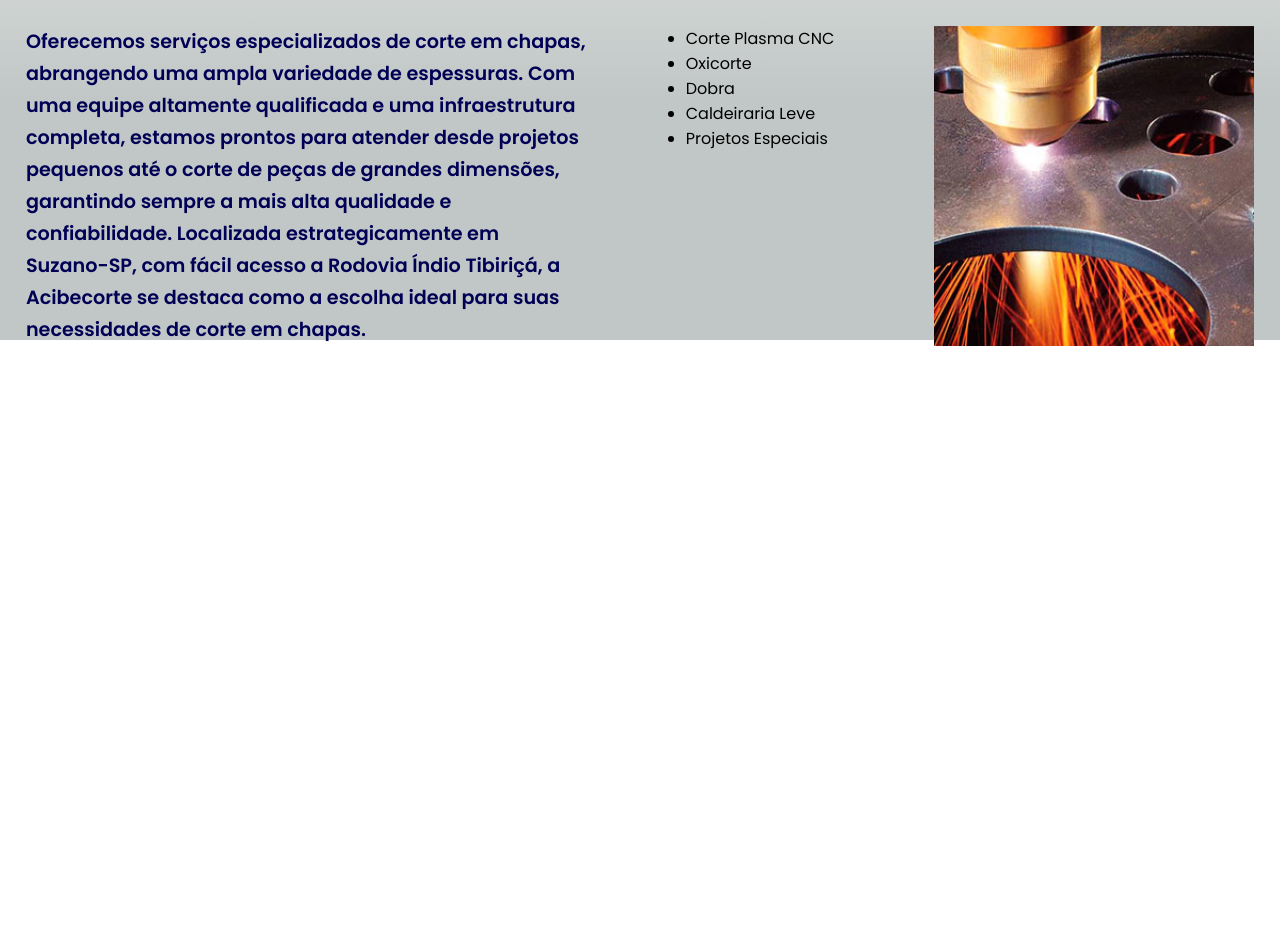
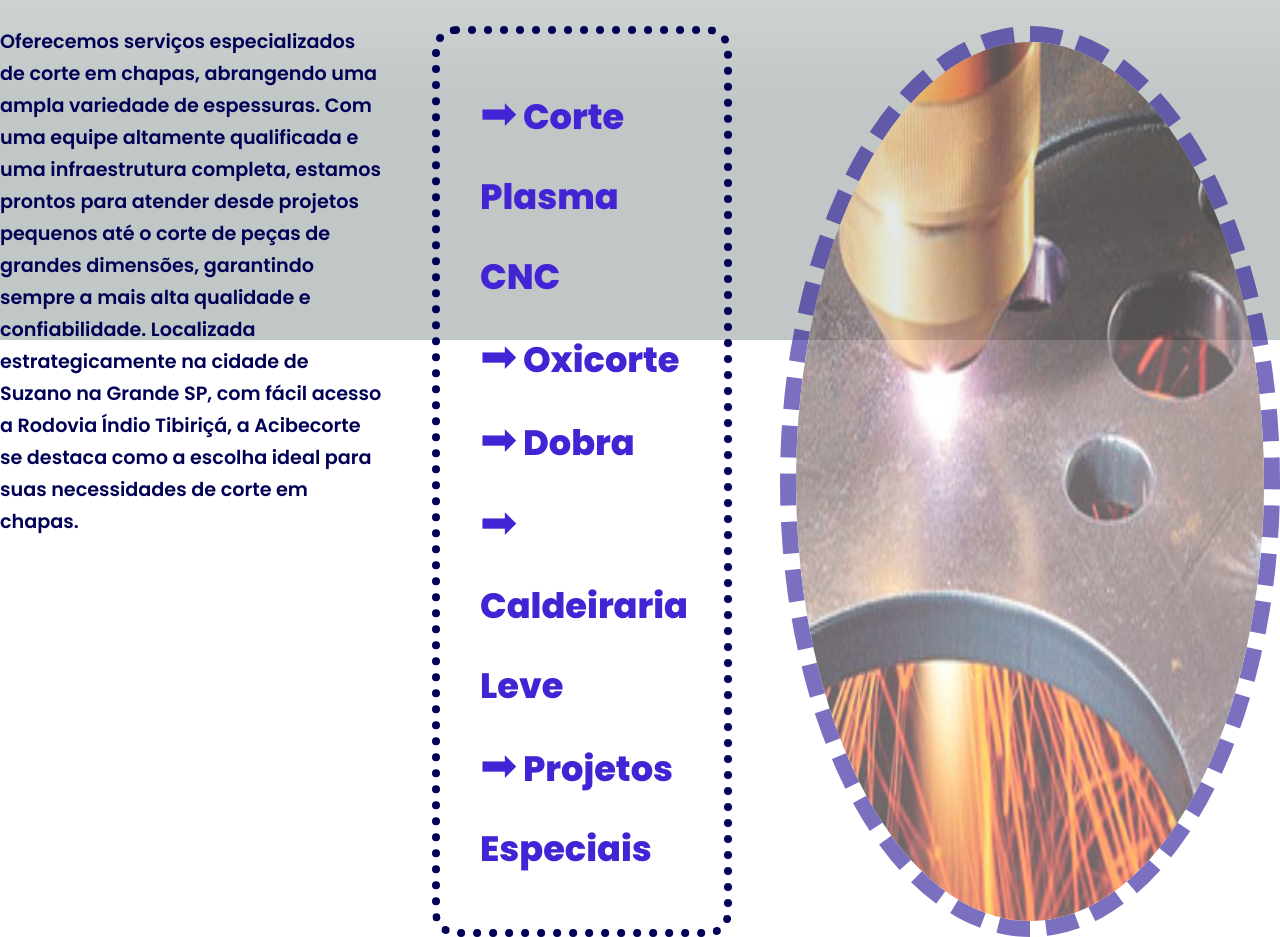
Before and after one commit to MaiaAndrey31/Acibecorte, a React (Vite) app: page / in a window 1280 px wide. Shown: the part 1260-2197 px from the top of the page. Before the commit the page ends 1606 px from the top, so only its background shows below. Built offline with nearby package versions, Linux system fonts and the light colour scheme.

Commit message:
featServicePage

```diff
--- a/src/pages/Serviços/index.jsx
+++ b/src/pages/Serviços/index.jsx
@@ -4,7 +4,7 @@ import PlasmaCorte from '../../assets/corte-plasma.jpg'
 function Services() {
   return (
     <C.Container>
-      <h1>Nossos Serviços</h1>
+      <h1>Serviços</h1>
 
       <C.PartOne>
         <p>
@@ -28,20 +28,24 @@ function Services() {
           uma infraestrutura completa, estamos prontos para atender desde
           projetos pequenos até o corte de peças de grandes dimensões,
           garantindo sempre a mais alta qualidade e confiabilidade. Localizada
-          estrategicamente em Suzano-SP, com fácil acesso a Rodovia Índio
+          estrategicamente na cidade de Suzano na Grande SP, com fácil acesso a Rodovia Índio
           Tibiriçá, a Acibecorte se destaca como a escolha ideal para suas
           necessidades de corte em chapas.
         </p>
         <C.ListBox>
-        <ul>
-          <li>Corte Plasma CNC</li>
-          <li>Oxicorte</li>
-          <li>Dobra</li>
-          <li>Caldeiraria Leve</li>
-          <li>Projetos Especiais</li>
-        </ul>
+
+          <h6><span>➟</span> Corte Plasma CNC</h6>
+          <h6><span>➟</span> Oxicorte</h6>
+          <h6><span>➟</span> Dobra</h6>
+          <h6><span>➟</span> Caldeiraria Leve</h6>
+          <h6><span>➟</span> Projetos Especiais</h6>
+
         </C.ListBox>
+        <C.ImageService>
+
         <img src={PlasmaCorte} />
+        </C.ImageService>
+
       </C.PartTwo>
     </C.Container>
   )
--- a/src/pages/Serviços/style.js
+++ b/src/pages/Serviços/style.js
@@ -59,8 +59,41 @@ p {
 `
 
 export const ListBox = styled.div`
-height: 100%;
-max-width: 20rem;
+min-height: 31.25rem;
+min-width: 18.75rem;
+border: 8px dotted ${theme.colors.dark};
+display: flex;
+flex-direction: column;
+align-items: flex-start;
+justify-content: flex-start;
+text-align: left;
+padding: 2.5rem;
+border-radius: 1.5rem;
 
 
+
+h6 {
+    font-size: 2.2rem;
+    line-height: 5rem;
+    color: ${theme.colors.primary};
+
+
+  }
+span {
+  font-size: 2.7rem;
+}
+
 `
+
+export const ImageService = styled.div`
+min-height: 31.25rem;
+min-width: 31.25rem;
+border-radius: 50%;
+border: 1rem dashed ${theme.colors.secondary};
+opacity: 0.6;
+img {
+  height: 100%;
+  width: 100%;
+  border-radius: 50%;
+}
+`
```
